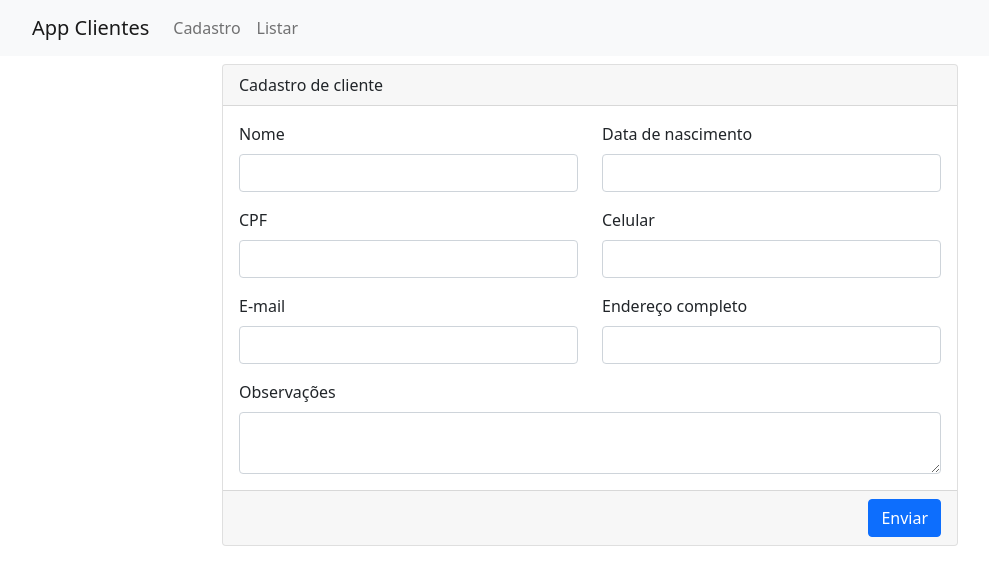
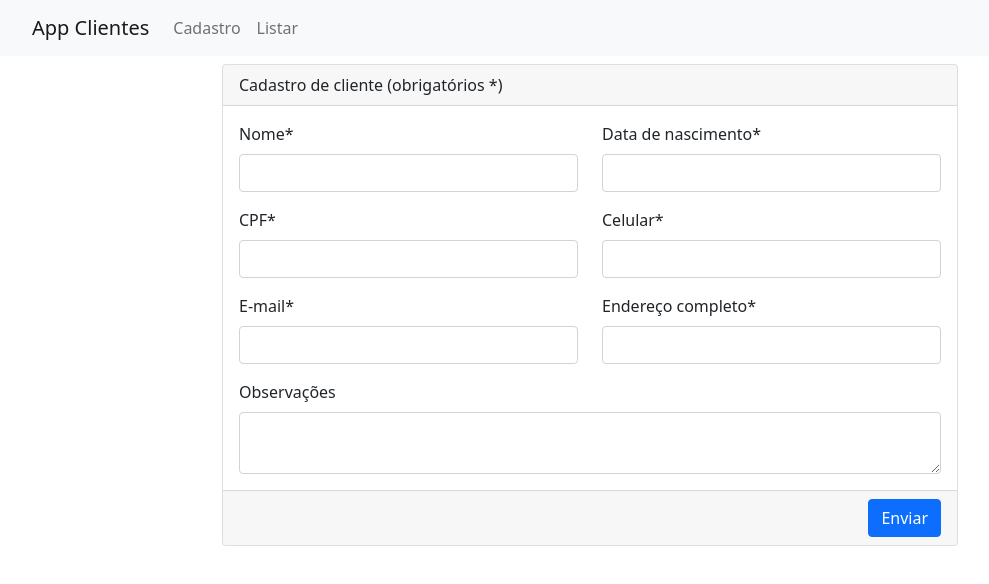
Before and after one commit to felipecechin/app-clients, a React (Create React App) app in the folder frontend/: page / in a window 1280 px wide. Shown: the top 584 px of the page, without its empty margins (50-1039 px from the left). Built offline with nearby package versions, Linux system fonts and the light colour scheme.

Commit message:
Check empty fields.

```diff
--- a/frontend/src/components/ClientForm.js
+++ b/frontend/src/components/ClientForm.js
@@ -43,7 +43,7 @@ function ClientForm() {
                     setCellPhone(result.data.cellphone)
                     setEmail(result.data.email)
                     setAddress(result.data.address)
-                    setNote(result.data.note)
+                    setNote(result.data.note || '')
                 }
             } catch (e) {
                 toast.error('Erro ao buscar cliente.')
@@ -57,17 +57,21 @@ function ClientForm() {
 
     async function handleSubmit(e) {
         e.preventDefault();
-        setHiddenButton(true);
         const data = {
             name,
             birthdate: birthDate,
             cpf,
             email,
             cellphone: cellPhone,
-            address,
-            note
+            address
         }
-
+        const isEmpty = Object.values(data).some(x => (x == null || x === ''));
+        if (isEmpty) {
+            toast.error('Por favor, preencha todos os campos obrigatórios')
+            return
+        }
+        setHiddenButton(true);
+        data.note = note
         if (id) {
             await api.put("/api/client/" + id, data).then(response => {
                 toast.success(response.data.message)
@@ -126,13 +130,14 @@ function ClientForm() {
                         <Card>
                             <Form onSubmit={handleSubmit}>
                                 <Card.Header>
-                                    {id && 'Editar cliente'}
-                                    {!id && 'Cadastro de cliente'}</Card.Header>
+                                    {id && 'Editar cliente (obrigatórios *)'}
+                                    {!id && 'Cadastro de cliente (obrigatórios *)'}
+                                </Card.Header>
                                 <Card.Body>
                                     <Row>
                                         <Col md={6}>
                                             <Form.Group className="mb-3">
-                                                <Form.Label>Nome</Form.Label>
+                                                <Form.Label>Nome*</Form.Label>
                                                 <Form.Control type="text" value={name}
                                                               onChange={(e) => setName(e.currentTarget.value)}
                                                 />
@@ -140,7 +145,7 @@ function ClientForm() {
                                         </Col>
                                         <Col md={6}>
                                             <Form.Group className="mb-3">
-                                                <Form.Label>Data de nascimento</Form.Label>
+                                                <Form.Label>Data de nascimento*</Form.Label>
                                                 <InputMask
                                                     mask={'99/99/9999'}
                                                     formatChars={{9: '[0-9]'}}
@@ -155,7 +160,7 @@ function ClientForm() {
                                     <Row>
                                         <Col md={6}>
                                             <Form.Group className="mb-3">
-                                                <Form.Label>CPF</Form.Label>
+                                                <Form.Label>CPF*</Form.Label>
                                                 <InputMask
                                                     mask={'999.999.999-99'}
                                                     formatChars={{9: '[0-9]'}}
@@ -168,7 +173,7 @@ function ClientForm() {
                                         </Col>
                                         <Col md={6}>
                                             <Form.Group className="mb-3">
-                                                <Form.Label>Celular</Form.Label>
+                                                <Form.Label>Celular*</Form.Label>
                                                 <InputMask
                                                     mask={'(99) 9999-9999'}
                                                     formatChars={{9: '[0-9]'}}
@@ -183,7 +188,7 @@ function ClientForm() {
                                     <Row>
                                         <Col md={6}>
                                             <Form.Group className="mb-3">
-                                                <Form.Label>E-mail</Form.Label>
+                                                <Form.Label>E-mail*</Form.Label>
                                                 <Form.Control type="email" value={email}
                                                               onChange={(e) => setEmail(e.currentTarget.value)}
                                                 />
@@ -191,7 +196,7 @@ function ClientForm() {
                                         </Col>
                                         <Col md={6}>
                                             <Form.Group className="mb-3">
-                                                <Form.Label>Endereço completo</Form.Label>
+                                                <Form.Label>Endereço completo*</Form.Label>
                                                 <Form.Control type="text" value={address}
                                                               onChange={(e) => setAddress(e.currentTarget.value)}
                                                 />
```
Also changed, not shown: 1 other file (tests, documents, lock files or other folders).
